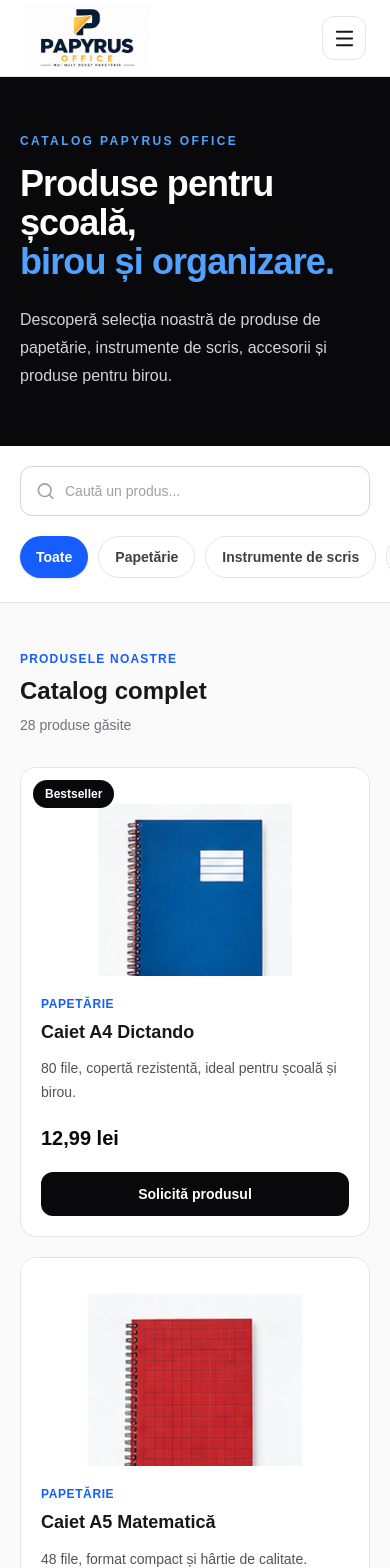
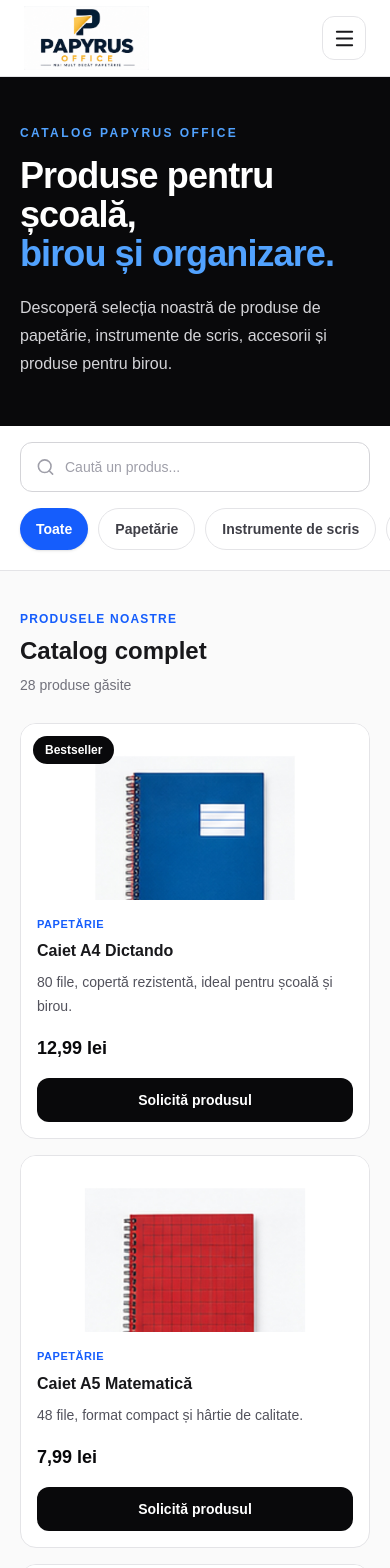
Before and after one commit to Xboxseries1/papyrus-office, a Next.js app: page /produse in a window 390 px wide. Shown: the top 1568 px of the page. Built offline with nearby package versions, Linux system fonts and the light colour scheme.

Commit message:
Improve mobile product cards

```diff
--- a/app/produse/ProduseClient.tsx
+++ b/app/produse/ProduseClient.tsx
@@ -306,7 +306,8 @@ export default function ProduseClient() {
 
       {/* HERO */}
       <section className="bg-zinc-950 text-white">
-        <div className="mx-auto max-w-7xl px-5 py-14 sm:px-6 sm:py-20">
+        <div className="mx-auto max-w-7xl px-5 py-12 sm:px-6 sm:py-20">
+
           <p className="text-xs font-bold uppercase tracking-[0.2em] text-blue-400 sm:text-sm">
             Catalog PAPYRUS OFFICE
           </p>
@@ -318,16 +319,17 @@ export default function ProduseClient() {
             </span>
           </h1>
 
-          <p className="mt-6 max-w-2xl text-base leading-7 text-zinc-300 sm:text-lg sm:leading-8">
+          <p className="mt-5 max-w-2xl text-base leading-7 text-zinc-300 sm:mt-6 sm:text-lg sm:leading-8">
             Descoperă selecția noastră de produse de papetărie,
             instrumente de scris, accesorii și produse pentru birou.
           </p>
+
         </div>
       </section>
 
       {/* SEARCH + FILTRE */}
       <section className="sticky top-[76px] z-30 border-b border-zinc-200 bg-white/95 backdrop-blur-xl">
-        <div className="mx-auto max-w-7xl px-5 py-5 sm:px-6 sm:py-6">
+        <div className="mx-auto max-w-7xl px-5 py-4 sm:px-6 sm:py-6">
 
           <div className="relative max-w-xl">
             <Search
@@ -355,9 +357,10 @@ export default function ProduseClient() {
             )}
           </div>
 
-          {/* Pe mobil filtrele se pot derula lateral */}
-          <div className="-mx-5 mt-5 overflow-x-auto px-5 pb-1 sm:mx-0 sm:overflow-visible sm:px-0">
+          {/* FILTRE MOBILE */}
+          <div className="-mx-5 mt-4 overflow-x-auto px-5 pb-1 sm:mx-0 sm:mt-5 sm:overflow-visible sm:px-0">
             <div className="flex w-max gap-2.5 sm:w-auto sm:flex-wrap sm:gap-3">
+
               {categories.map((category) => (
                 <button
                   key={category}
@@ -372,6 +375,7 @@ export default function ProduseClient() {
                   {category}
                 </button>
               ))}
+
             </div>
           </div>
 
@@ -379,10 +383,11 @@ export default function ProduseClient() {
       </section>
 
       {/* PRODUSE */}
-      <section className="bg-zinc-50 py-12 sm:py-16">
+      <section className="bg-zinc-50 py-10 sm:py-16">
         <div className="mx-auto max-w-7xl px-5 sm:px-6">
 
-          <div className="mb-8 flex flex-col gap-2 sm:mb-10 sm:flex-row sm:items-end sm:justify-between">
+          <div className="mb-7 flex flex-col gap-2 sm:mb-10 sm:flex-row sm:items-end sm:justify-between">
+
             <div>
               <p className="text-xs font-bold uppercase tracking-widest text-blue-600 sm:text-sm">
                 Produsele noastre
@@ -397,12 +402,16 @@ export default function ProduseClient() {
 
             <p className="text-sm text-zinc-500">
               {filteredProducts.length}{" "}
-              {filteredProducts.length === 1 ? "produs găsit" : "produse găsite"}
+              {filteredProducts.length === 1
+                ? "produs găsit"
+                : "produse găsite"}
             </p>
+
           </div>
 
           {filteredProducts.length > 0 ? (
-            <div className="grid grid-cols-1 gap-5 sm:grid-cols-2 sm:gap-6 lg:grid-cols-3 xl:grid-cols-4">
+            <div className="grid grid-cols-1 gap-4 sm:grid-cols-2 sm:gap-6 lg:grid-cols-3 xl:grid-cols-4">
+
               {filteredProducts.map((product, index) => (
                 <article
                   key={product.name}
@@ -410,7 +419,8 @@ export default function ProduseClient() {
                 >
 
                   {/* IMAGINE */}
-                  <div className="relative h-52 overflow-hidden bg-white sm:h-56">
+                  <div className="relative h-44 overflow-hidden bg-white sm:h-56">
+
                     <Image
                       src={product.image}
                       alt={product.name}
@@ -418,7 +428,7 @@ export default function ProduseClient() {
                       height={450}
                       loading={index === 0 ? "eager" : "lazy"}
                       fetchPriority={index === 0 ? "high" : "auto"}
-                      className="h-full w-full object-contain p-4 transition duration-500 group-hover:scale-105"
+                      className="h-full w-full object-contain p-3 transition duration-500 group-hover:scale-105 sm:p-4"
                     />
 
                     {product.badge && (
@@ -434,24 +444,27 @@ export default function ProduseClient() {
                         {product.badge}
                       </span>
                     )}
+
                   </div>
 
                   {/* CONTENT */}
-                  <div className="flex flex-1 flex-col p-5">
-                    <p className="text-xs font-bold uppercase tracking-wider text-blue-600">
+                  <div className="flex flex-1 flex-col p-4 sm:p-5">
+
+                    <p className="text-[11px] font-bold uppercase tracking-wider text-blue-600 sm:text-xs">
                       {product.category}
                     </p>
 
-                    <h3 className="mt-2 text-lg font-bold leading-snug">
+                    <h3 className="mt-2 text-base font-bold leading-snug sm:text-lg">
                       {product.name}
                     </h3>
 
-                    <p className="mt-3 flex-1 text-sm leading-6 text-zinc-600">
+                    <p className="mt-2 flex-1 text-sm leading-6 text-zinc-600">
                       {product.description}
                     </p>
 
-                    <div className="mt-5 flex flex-wrap items-end gap-2">
-                      <span className="text-xl font-bold text-zinc-950">
+                    <div className="mt-4 flex flex-wrap items-end gap-2 sm:mt-5">
+
+                      <span className="text-lg font-bold text-zinc-950 sm:text-xl">
                         {product.price}
                       </span>
 
@@ -460,21 +473,26 @@ export default function ProduseClient() {
                           {product.oldPrice}
                         </span>
                       )}
+
                     </div>
 
                     <a
-  href="/contact"
-  className="mt-5 flex w-full items-center justify-center rounded-xl bg-zinc-950 px-4 py-3 text-sm font-semibold transition hover:bg-blue-600"
-  style={{ color: "#ffffff" }}
->
-  Solicită produsul
-</a>
+                      href="/contact"
+                      className="mt-4 flex w-full items-center justify-center rounded-xl bg-zinc-950 px-4 py-3 text-sm font-semibold transition hover:bg-blue-600 sm:mt-5"
+                      style={{ color: "#ffffff" }}
+                    >
+                      Solicită produsul
+                    </a>
+
                   </div>
+
                 </article>
               ))}
+
             </div>
           ) : (
             <div className="rounded-3xl border border-zinc-200 bg-white px-5 py-16 text-center sm:px-6 sm:py-20">
+
               <h3 className="text-2xl font-bold">
                 Nu am găsit produsul
               </h3>
@@ -490,6 +508,7 @@ export default function ProduseClient() {
               >
                 Resetează filtrele
               </button>
+
             </div>
           )}
 
@@ -497,8 +516,8 @@ export default function ProduseClient() {
       </section>
 
       {/* CTA */}
-      <section className="bg-blue-600 py-14 text-white sm:py-16">
-        <div className="mx-auto flex max-w-7xl flex-col gap-8 px-5 sm:px-6 md:flex-row md:items-center md:justify-between">
+      <section className="bg-blue-600 py-12 text-white sm:py-16">
+        <div className="mx-auto flex max-w-7xl flex-col gap-7 px-5 sm:px-6 md:flex-row md:items-center md:justify-between">
 
           <div>
             <p className="text-xs font-bold uppercase tracking-widest text-blue-100 sm:text-sm">
@@ -517,7 +536,8 @@ export default function ProduseClient() {
 
           <a
             href="/contact"
-            className="inline-flex shrink-0 items-center justify-center rounded-xl bg-white px-6 py-3.5 font-semibold text-zinc-950 transition hover:bg-zinc-950 hover:text-white"
+            className="inline-flex shrink-0 items-center justify-center rounded-xl bg-white px-6 py-3.5 font-semibold transition hover:bg-zinc-950"
+            style={{ color: "#18181b" }}
           >
             Cere o ofertă →
           </a>
```
